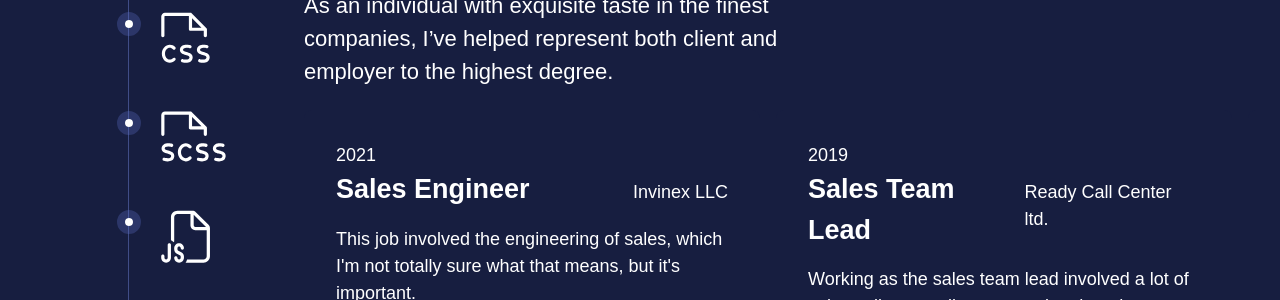
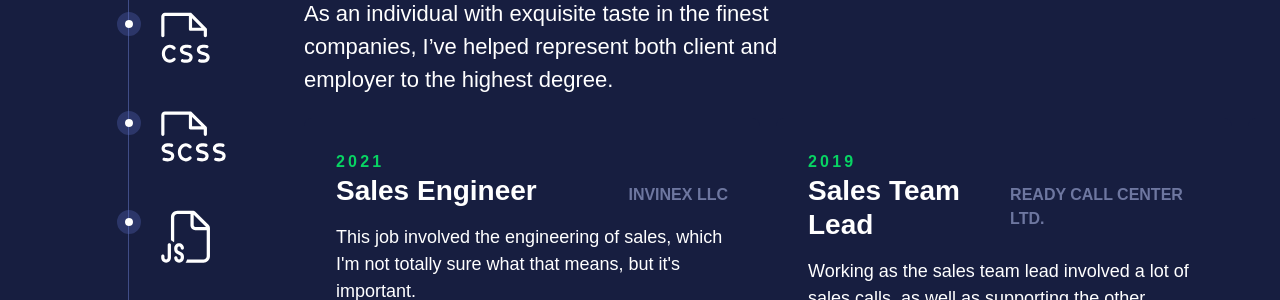
Before and after one commit to Annie-Huang/gary-resume-refactor, a website: page index.html in a window 1280 px wide. Shown: the part 265-565 px from the top of the page. Drawn offline with Linux system fonts and the light colour scheme; a small style sheet from the web is missing.

Commit message:
Add .year .role and .company styling

```diff
--- a/style.css
+++ b/style.css
@@ -120,11 +120,30 @@ aside {
   margin: 0;
 }
 
+.year {
+  color: var(--clr-accent-400);
+  font-size: var(--fs-300);
+  font-weight: var(--fw-bold);
+  letter-spacing: 0.2em;
+}
+
 .job-info {
   display: flex;
   justify-content: space-between;
   align-items: baseline; /* end and center does not look right */
   margin-bottom: 1rem;
+}
+
+.role {
+  font-size: var(--fs-600);
+  line-height: 1.2;
+}
+
+.company {
+  color: var(--clr-primary-200);
+  font-size: var(--fs-300);
+  font-weight: var(--fw-bold);
+  text-transform: uppercase;
 }
 
 .icon-list {
```
